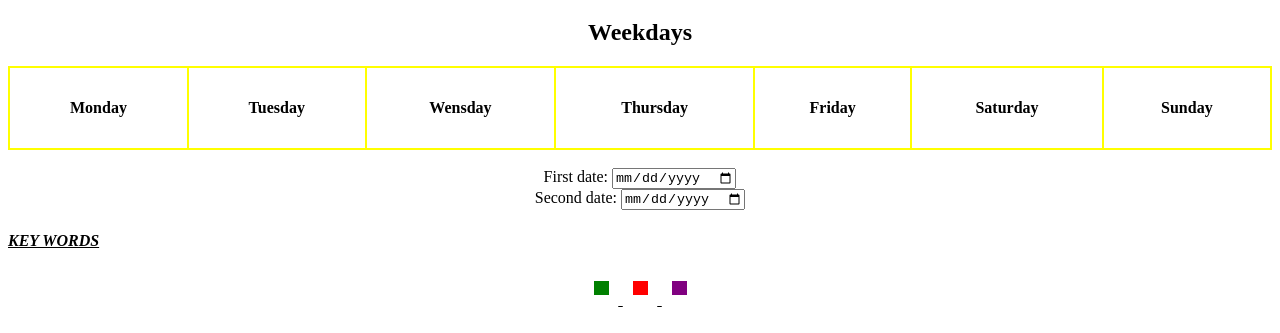
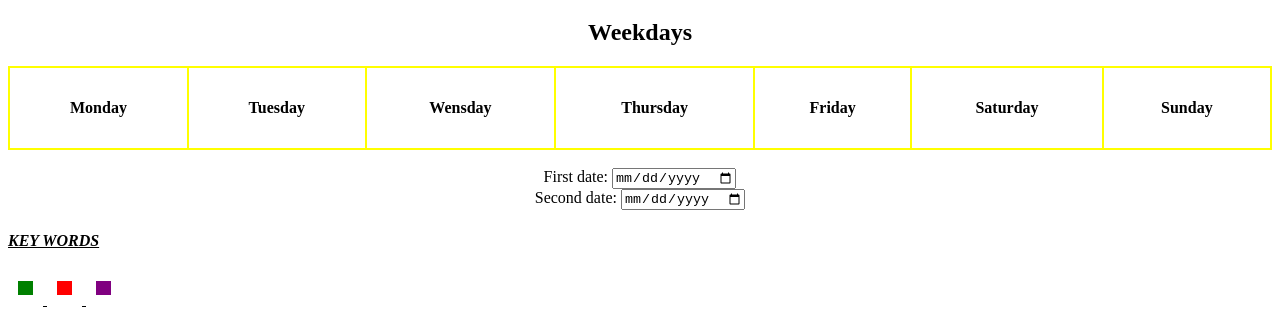
Before and after one commit to MANtor123/Matching_days, a plain HTML site: page index.html in a window 1280 px wide. Shown: the part 61-394 px from the top of the page. Drawn offline with nearby package versions, Linux system fonts and the light colour scheme.

Commit message:
updated webpage

```diff
--- a/index.html
+++ b/index.html
@@ -23,19 +23,20 @@
     First date:   <input type='date' id='text1' > </input> <br>
     Second date:  <input type='date' id='text2' > </input>
 
-    <h4 align='left'><i><u> KEY WORDS <u><i> </h4>
-
-   <div class='div1' align='right' onclick="myFunction()">
+<h4 align='left'><i><u> KEY WORDS <u><i> </h4>
+  <div class='makeup'>
+   <div class='div1' onclick="myFunction()">
    <span class='popuptext' id='myPopup'>Same day</span>
    </div>
 
-   <div class='div2' align='left' onclick="myfunction()">
+   <div class='div2' onclick="myfunction()">
    <span class='pop' id='popUp'>Seperate day</span>
    </div>
 
-   <div class='div3' align='left' onclick="my2function()">
+   <div class='div3' onclick="my2function()">
    <span class='poping' id='popingUp'>Same date</span>
    </div>
+ </div>
 
   <script src='matching.js'> </script>
   </body>
--- a/matching.css
+++ b/matching.css
@@ -226,3 +226,8 @@ border-collapse: collapse;
     from {opacity: 0;}
     to {opacity:1 ;}
 }
+
+.makeup {
+  text-align: left;
+  display: block;
+}
```
